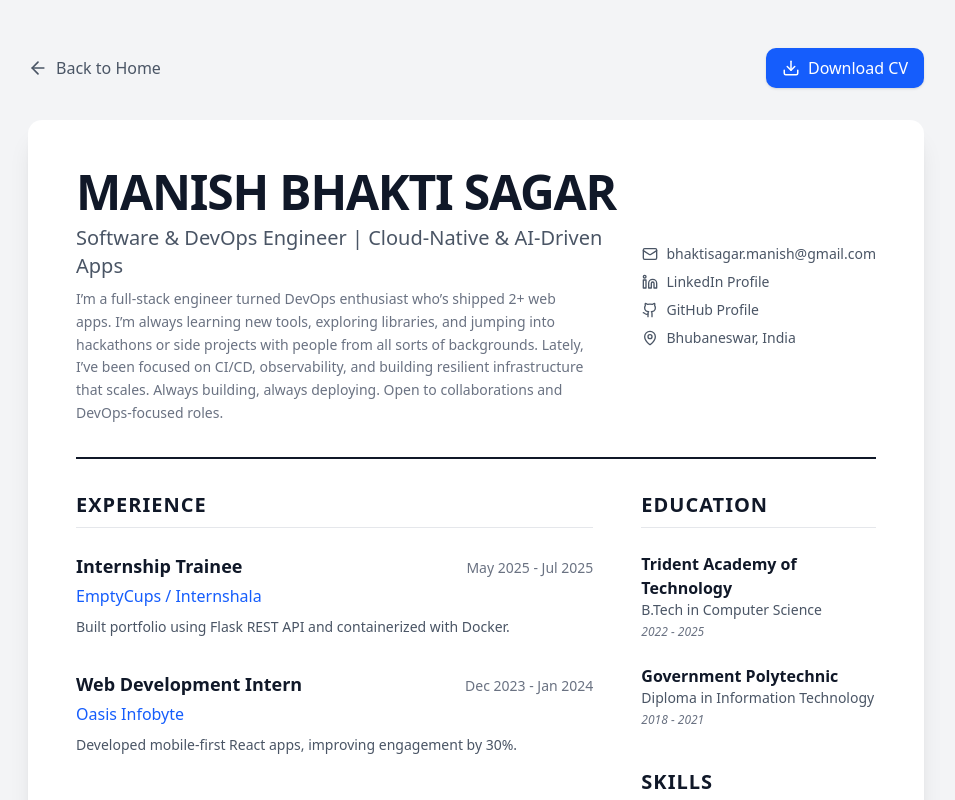
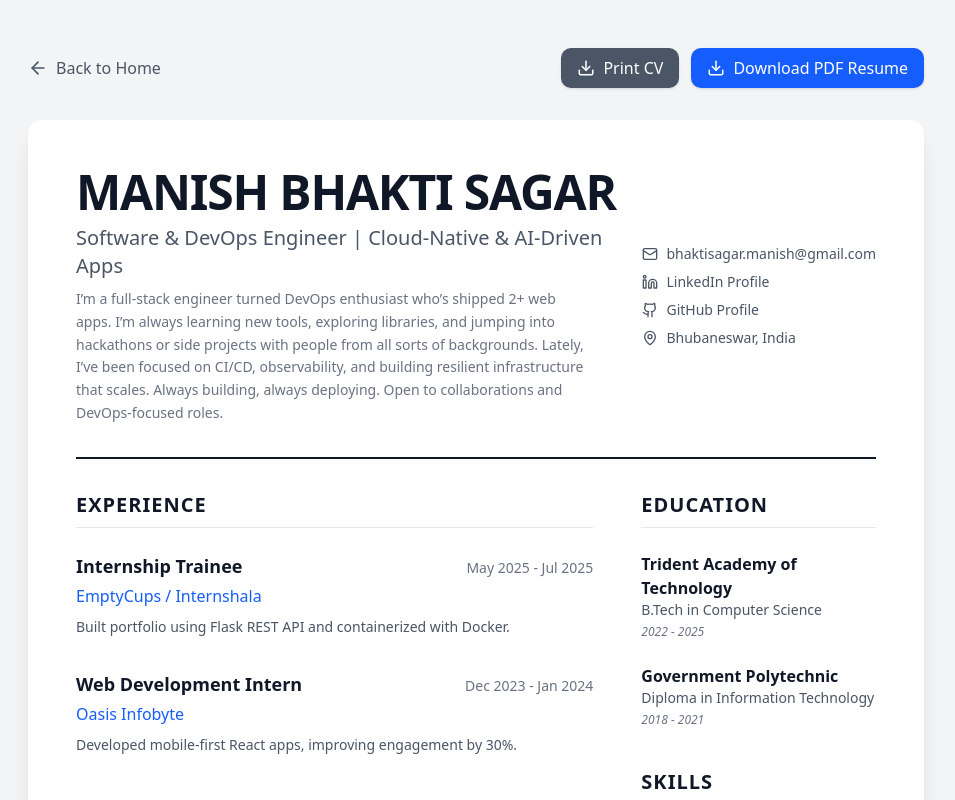
Before and after one commit to Manish881-hub/my-portfolio, a Next.js app: page /cv in a window 1280 px wide. Shown: the top 800 px of the page, without its empty margins (164-1119 px from the left). Built offline with nearby package versions, Linux system fonts and the light colour scheme.

Commit message:
feat: add dedicated CV page with print and PDF download options, along with the resume PDF.

```diff
--- a/src/app/cv/page.tsx
+++ b/src/app/cv/page.tsx
@@ -34,12 +34,21 @@ export default function CVPage() {
                 >
                     <ArrowLeft size={20} /> Back to Home
                 </a>
-                <button
-                    onClick={() => window.print()}
-                    className="inline-flex items-center gap-2 px-4 py-2 bg-blue-600 hover:bg-blue-700 text-white rounded-lg font-medium transition-colors shadow-sm"
-                >
-                    <Download size={18} /> Download CV
-                </button>
+                <div className="flex gap-3">
+                    <button
+                        onClick={() => window.print()}
+                        className="inline-flex items-center gap-2 px-4 py-2 bg-gray-600 hover:bg-gray-700 text-white rounded-lg font-medium transition-colors shadow-sm"
+                    >
+                        <Download size={18} /> Print CV
+                    </button>
+                    <a
+                        href="/documents/resume.pdf"
+                        download="Manish_Bhakti_Sagar_Resume.pdf"
+                        className="inline-flex items-center gap-2 px-4 py-2 bg-blue-600 hover:bg-blue-700 text-white rounded-lg font-medium transition-colors shadow-sm"
+                    >
+                        <Download size={18} /> Download PDF Resume
+                    </a>
+                </div>
             </div>
 
             {/* CV Paper */}
```
Also changed, not shown: 1 other file (tests, documents, lock files or other folders).
